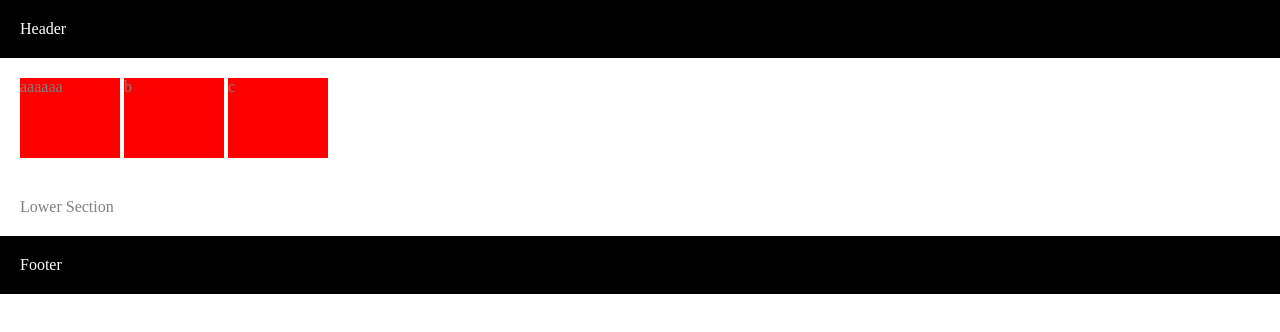
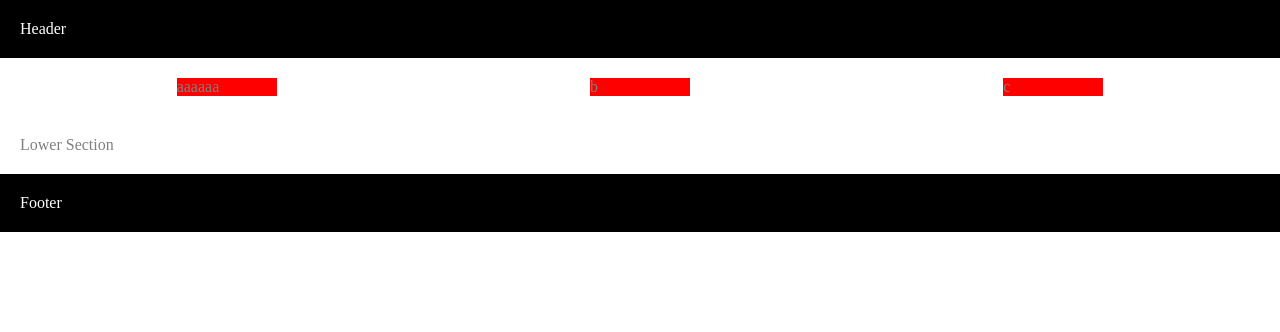
Before and after one commit to ysumit99/CSSLayouts, a plain HTML site: page index.html in a window 1280 px wide. Drawn offline with Linux system fonts and the light colour scheme.

Commit message:
using display flex to create layouts

```diff
--- a/index.html
+++ b/index.html
@@ -21,16 +21,14 @@
       section {
         color: grey;
         padding: 20px;
+        display: flex; /* display flex is another way of aligning content */
+        flex-direction: row; /* flex direction can be row, column, row-reverse and column-reverse */
       }
 
       div {
         background-color: red;
-        display: inline-block;
-
-        /* width and height have meaning only in case of display: inline block */
-        /* For display: inline => it spans the content */
         width: 100px;
-        height: 80px;
+        margin: auto; /* use margin auto with flex property on parent to align content to center of the page */
       }
 
       body {
```
